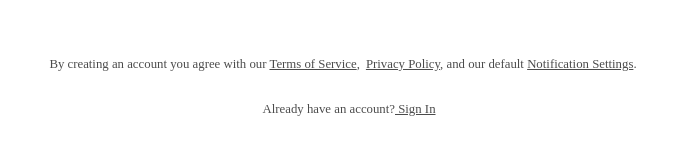
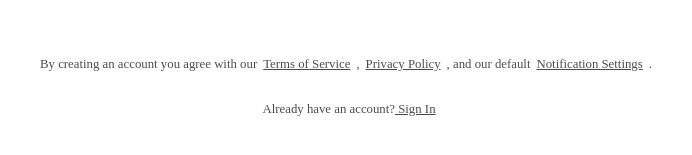
Before and after one commit to Sunny-proo/CLGPRJCT, a plain HTML site: page s.html in a window 1280 px wide. Shown: the part 451-606 px from the top of the page, 294-986 px from the left. Drawn offline with Linux system fonts and the light colour scheme.

Commit message:
Update s.html

```diff
--- a/s.html
+++ b/s.html
@@ -20,7 +20,7 @@
     <button id="e" class="btnsl">Continue with email</button>
     <div class="para">
       <div class="p1">
-        <div>By creating an account you agree with our <a href="#">Terms of Service</a>,</div> <div><a href="#">Privacy Policy</a>, and our default <a href="#">Notification Settings<a/>.</div>
+       By creating an account you agree with our <a href="#">Terms of Service</a>,<a href="#">Privacy Policy</a>, and our default <a href="#">Notification Settings<a/>.
       </div>
       <div class="p1">
        <div class="p2">Already have an account?<a href="%"> Sign In</a>
```
